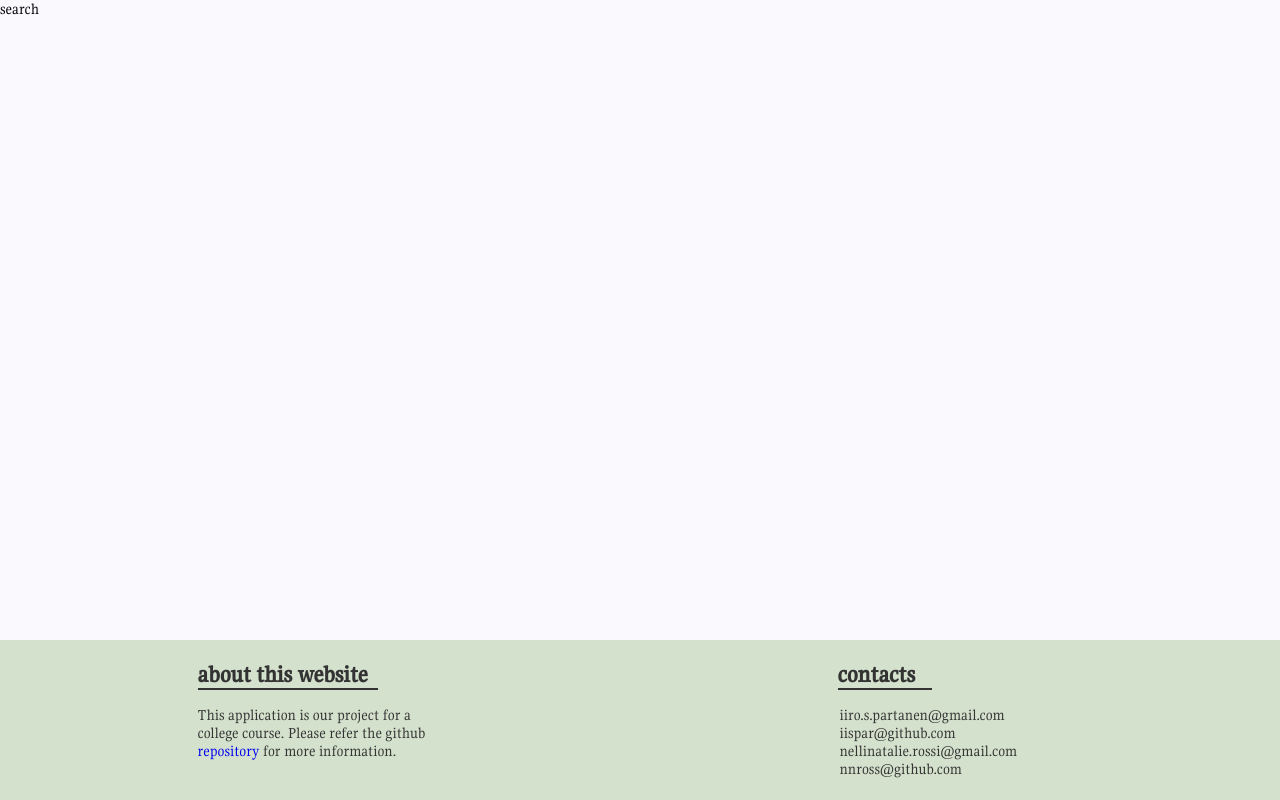
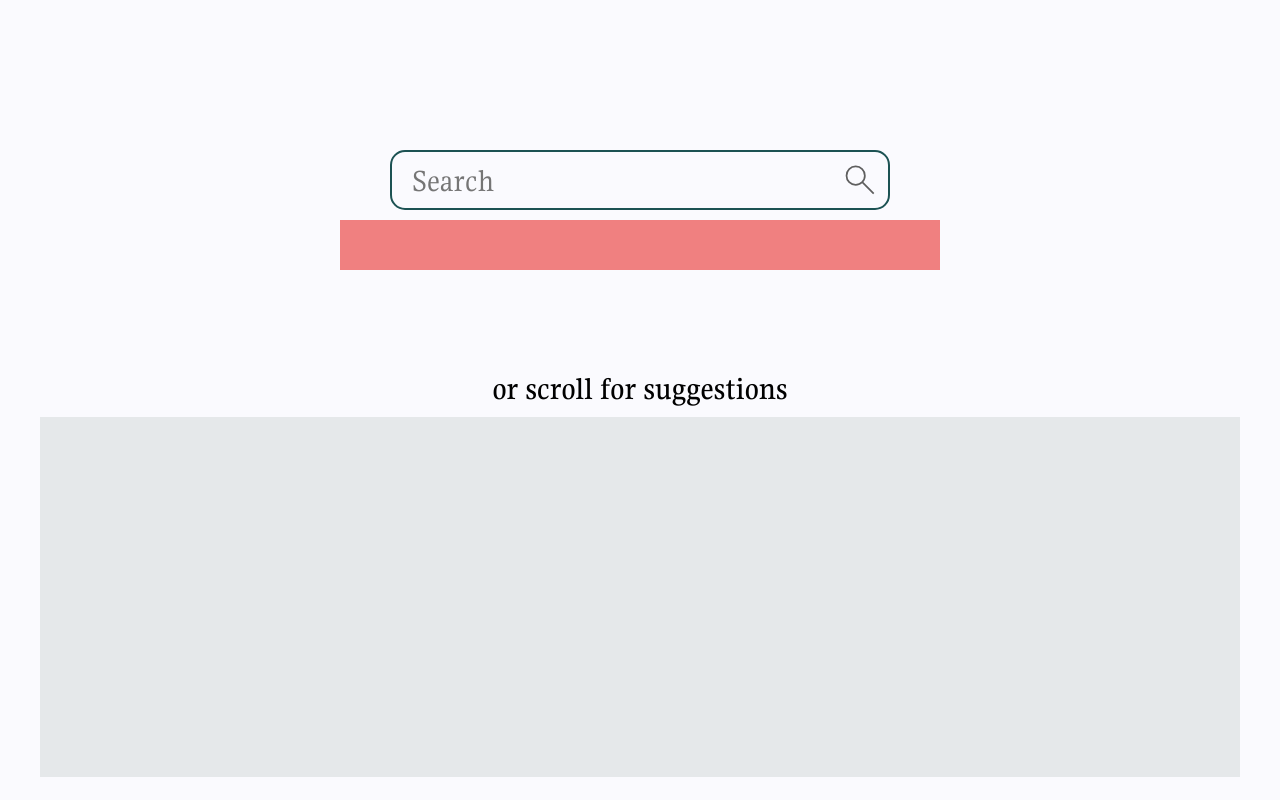
Before and after one commit to nnross/recipes-frontend, a React (Vite) app: page /search in a window 1280 px wide. Shown: the top 800 px of the page. Built offline with nearby package versions, Linux system fonts and the light colour scheme.

Commit message:
search page load state

```diff
--- a/src/components/InputField.jsx
+++ b/src/components/InputField.jsx
@@ -13,7 +13,7 @@ const InputField = ({
         onChange={onChange}
         style={{ fontSize }}
       />
-      <input className={`${className}__form__search`} id={`${id}__form__search`} type="submit" value="" style={{ width: height }} />
+      <button className={`${className}__form__search`} id={`${id}__form__search`} type="submit" value="" style={{ width: height }} aria-label="Search" />
     </form>
   </div>
 );
@@ -39,5 +39,5 @@ InputField.defaultProps = {
   onChange: null,
   width: '500px',
   height: '60px',
-  fontSize: '16px',
+  fontSize: '32px',
 };
--- /dev/null
+++ b/src/components/SkeletonLoad.jsx
@@ -0,0 +1,24 @@
+import React from 'react';
+import propTypes from 'prop-types';
+
+/**
+ * Renders a skeleton load.
+ * @property {String} className - custom className if wanted. Default is loading
+ * @property {String} id - custom id if wanted. Default is loading
+ * @returns the skeletonLoad
+ */
+const SkeletonLoad = ({ className, id }) => (
+  <div className={className} id={id} />
+);
+
+SkeletonLoad.propTypes = {
+  id: propTypes.string,
+  className: propTypes.string,
+};
+
+SkeletonLoad.defaultProps = {
+  id: 'loading',
+  className: 'loading',
+};
+
+export default SkeletonLoad;
--- a/src/pages/search/Search.jsx
+++ b/src/pages/search/Search.jsx
@@ -1,7 +1,51 @@
 import React from 'react';
+import propTypes from 'prop-types';
+import InputField from '../../components/InputField';
+import SkeletonLoad from '../../components/SkeletonLoad';
 
-const Search = () => (
-  <div> search </div>
-);
+const Search = ({ className, id }) => {
+  const loading = 2;
+  if (loading === 2) {
+    return (
+      <div className={className} id={id}>
+        <div className="mockHeader" />
+        <div className={`${className}__filters`}>
+          <div className={`${className}__filters__search`}>
+            <InputField placeholder="Search" />
+          </div>
+          <div className={`${className}__filters__selectors`} />
+        </div>
+        <h3 className={`${className}__scrollSuggestion`}> or scroll for suggestions </h3>
+        <div className={`${className}__results`}>
+          <SkeletonLoad />
+        </div>
+      </div>
+    );
+  }
+  return (
+
+    <div className={className} id={id}>
+      <div className="mockHeader" />
+      <div className={`${className}__filters`}>
+        <div className={`${className}__filters__search`}>
+          <InputField placeholder="Search" />
+        </div>
+        <div className={`${className}__filters__selectors`} />
+      </div>
+      <h3 className={`${className}__scrollSuggestion`}> or scroll for suggestions </h3>
+      <div className={`${className}__results`} />
+    </div>
+  );
+};
+
+Search.propTypes = {
+  className: propTypes.string,
+  id: propTypes.string,
+};
+
+Search.defaultProps = {
+  className: 'search',
+  id: 'search',
+};
 
 export default Search;
--- a/src/styles/components/_components.scss
+++ b/src/styles/components/_components.scss
@@ -1,2 +1,3 @@
 @import './footer';
 @import './inputField';
+@import './skeletonLoad'
--- /dev/null
+++ b/src/styles/components/_skeletonLoad.scss
@@ -0,0 +1,14 @@
+.loading {
+    height: 100%;
+    width: 100%;
+    animation: skeleton-loading 1s linear infinite alternate;
+}
+
+@keyframes skeleton-loading {
+    0% {
+        background-color: hsl(0, 0%, 94%);
+    }
+    100% {
+        background-color: hsl(203, 19%, 86%);
+    }
+  }
--- a/src/styles/main.scss
+++ b/src/styles/main.scss
@@ -1,6 +1,7 @@
 // all imports
 @import './colorsAndFonts';
 @import './components/components';
+@import './search/search';
 
 html,body {
   margin:0;
@@ -20,6 +21,13 @@ h5 {
   margin: 0;
   font-size: 24px;
   border-bottom: 2px solid $black;
+}
+
+h3 {
+  font-family: 'mainTitle';
+  margin: 0;
+  font-size: 32px;
+  font-weight: normal;
 }
 
 p {
--- /dev/null
+++ b/src/styles/search/_search.scss
@@ -0,0 +1,40 @@
+
+.mockHeader {
+    height: 140px;
+    background: white;
+}
+.search {
+    display: flex;
+    flex-direction: column;
+    height: 100%;
+    justify-content: space-between;
+    align-items: center;
+    &__filters {
+        display: flex;
+        height: 200px;
+        width: 600px;
+        padding: 10px;
+        align-items: center;
+        flex-direction: column;
+        gap: 10px;
+        &__search {
+            height: 60px;
+        }
+        &__selectors {
+            background: lightcoral;
+            height: 50px;
+            width: 100%;
+        }
+    }
+    &__scrollSuggestion {
+        text-align: center;
+        padding: 10px;
+    }
+    &__results {
+        box-sizing: border-box;
+        height: 400px;
+        width: 100%;
+        padding: 40px;
+        padding-top: 0;
+    }
+}
```
Also changed, not shown: 1 other file (tests, documents, lock files or other folders).
